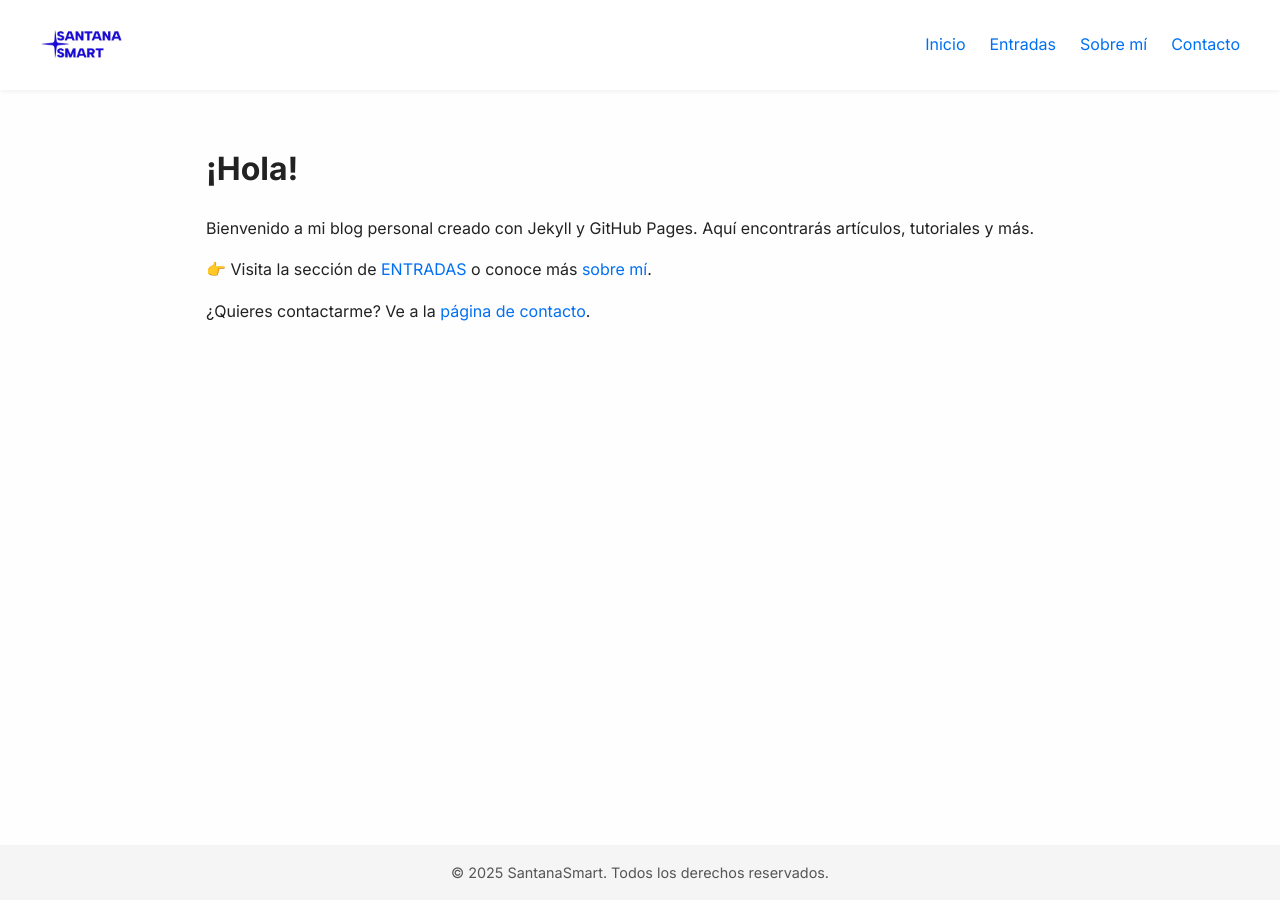
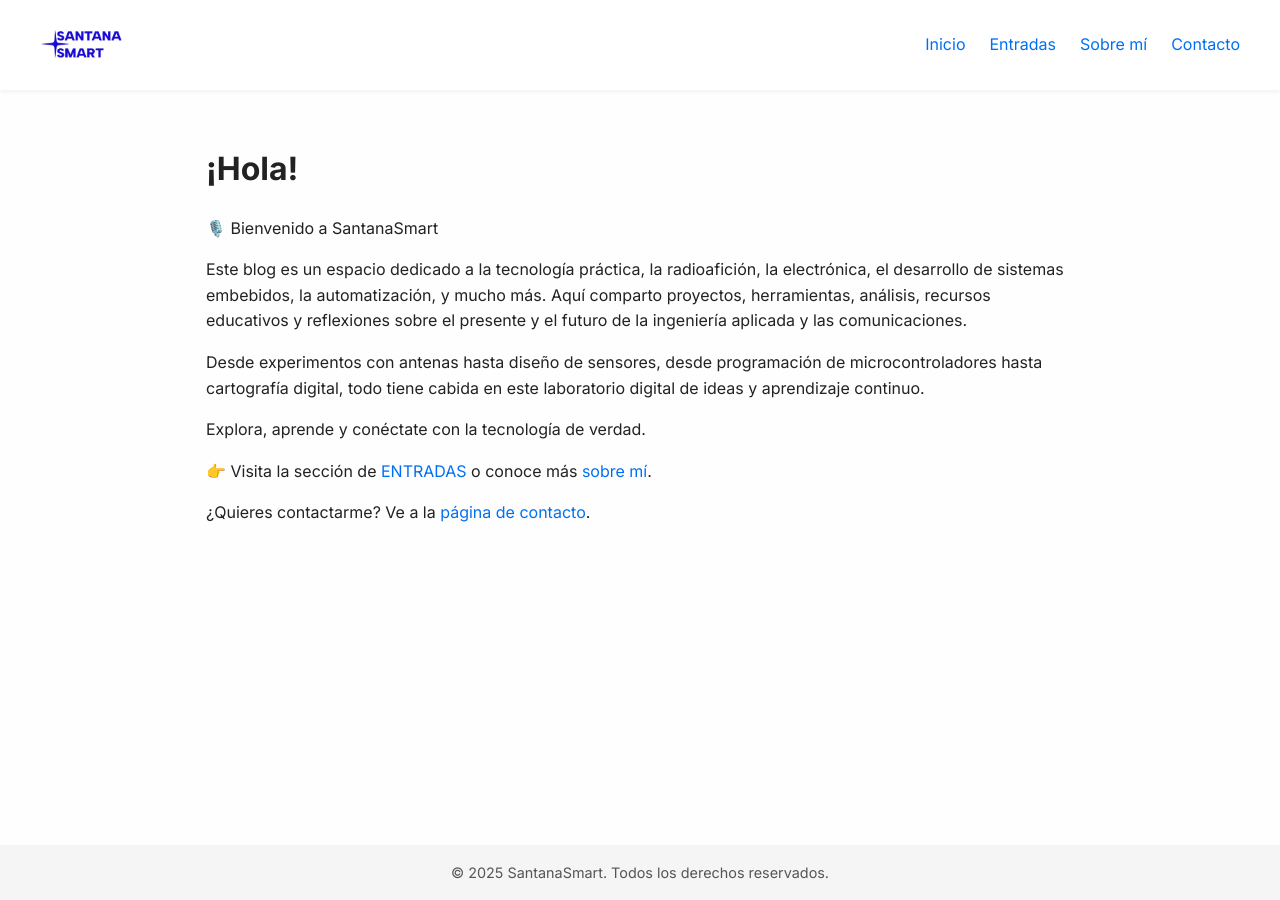
Before and after one commit to santanasmart/santanasmart_github, a Jekyll site: the page built from index.md, in a window 1280 px wide. Built offline with Jekyll 4.4.1, drawn with Linux system fonts in a browser that asks for light colours.

Commit message:
Update index.md

```diff
--- a/index.md
+++ b/index.md
@@ -4,7 +4,13 @@ title: El blog del conocimiento
 ---
 # ¡Hola!
 
-Bienvenido a mi blog personal creado con Jekyll y GitHub Pages. Aquí encontrarás artículos, tutoriales y más.
+🎙️ Bienvenido a SantanaSmart
+
+Este blog es un espacio dedicado a la tecnología práctica, la radioafición, la electrónica, el desarrollo de sistemas embebidos, la automatización, y mucho más. Aquí comparto proyectos, herramientas, análisis, recursos educativos y reflexiones sobre el presente y el futuro de la ingeniería aplicada y las comunicaciones.
+
+Desde experimentos con antenas hasta diseño de sensores, desde programación de microcontroladores hasta cartografía digital, todo tiene cabida en este laboratorio digital de ideas y aprendizaje continuo.
+
+Explora, aprende y conéctate con la tecnología de verdad.
 
 👉 Visita la sección de [ENTRADAS](/blog.html) o conoce más [sobre mí](/about).
 
```
